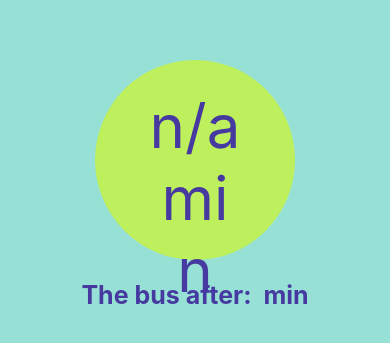
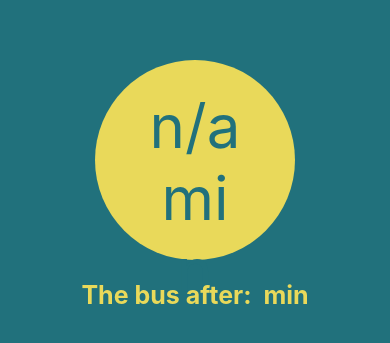
Before and after one commit to angezanetti/NextBusApp, a React Native app: screen / in a window 390 px wide. Shown: the part 237-580 px from the top of the page. Built offline with nearby package versions, Linux system fonts and the light colour scheme; no server answers.

Commit message:
a nice blue/yellow

```diff
--- a/App.js
+++ b/App.js
@@ -52,7 +52,7 @@ export default class NextBus extends Component {
 }
 const styles = StyleSheet.create({
   bigblue: {
-    color: '#463AA0',
+    color: '#E9D95A',
     fontWeight: 'bold',
     fontSize: 25,
 	marginTop: 20
@@ -61,14 +61,14 @@ const styles = StyleSheet.create({
 	width: 200,
     height: 200,
     borderRadius: 100,
-    backgroundColor: '#BEEF5D',
+    backgroundColor: '#E9D95A',
   },
   innerText: {
 	marginTop: 30,
 	marginLeft: 50,
 	width: 100,
 	fontSize: 60,
-    color: '#463AA0',
+    color: '#21717C',
 	textAlign: 'center'
   },
   container: {
@@ -76,6 +76,6 @@ const styles = StyleSheet.create({
 	flexDirection: 'column',
 	justifyContent: 'center',
 	alignItems: 'center',
-	backgroundColor: '#96E0D6'
+	backgroundColor: '#21717C'
     }
 });
```
